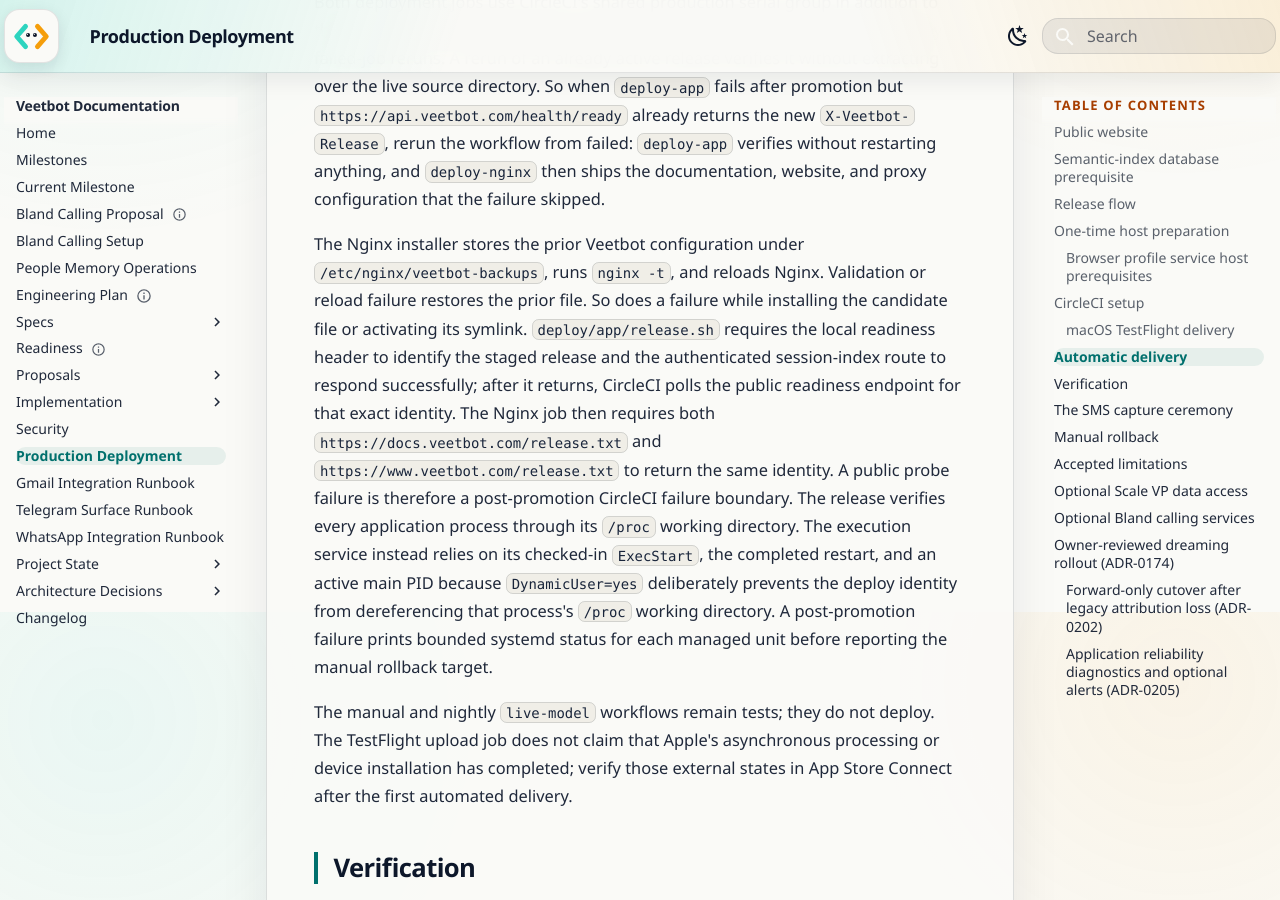
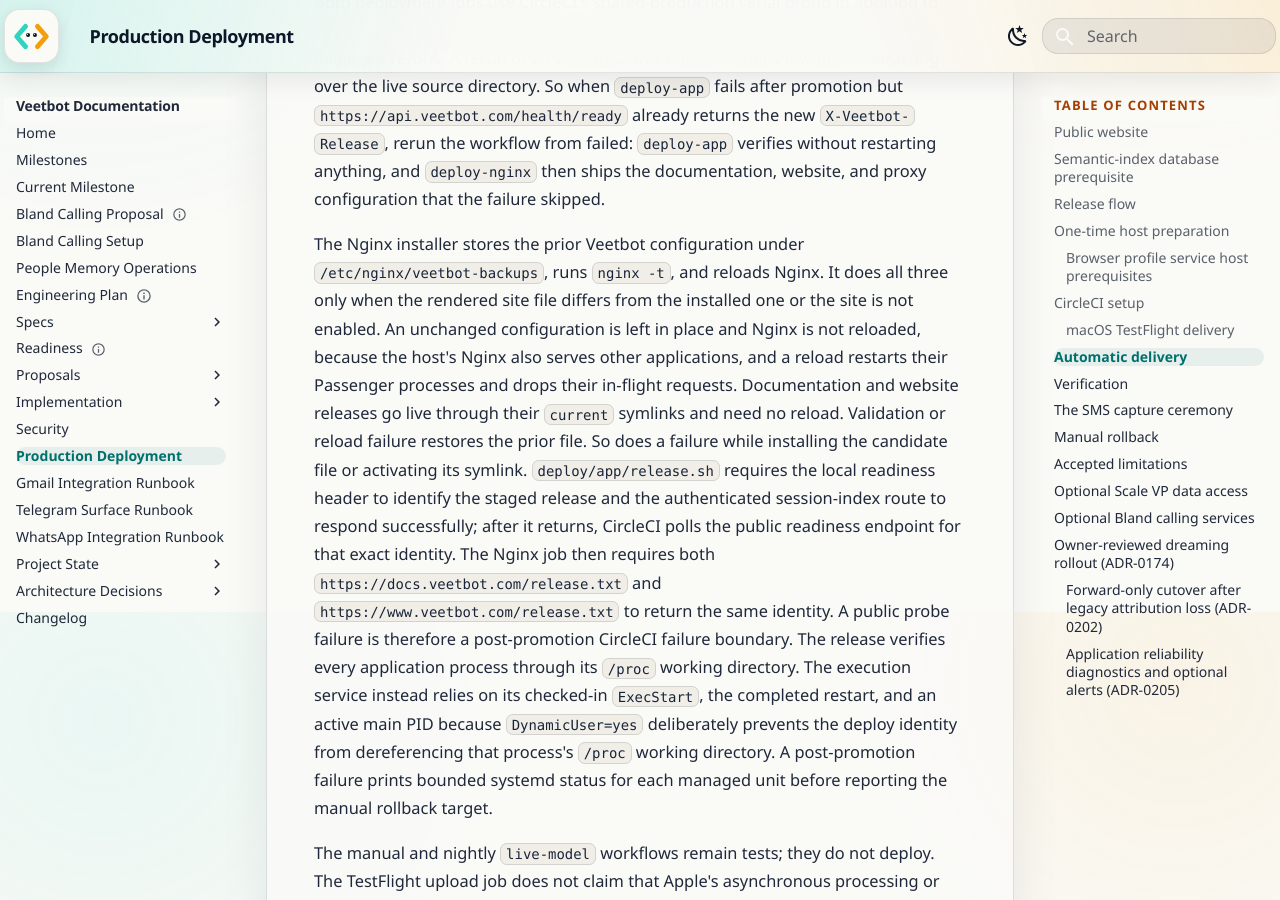
Before and after one commit to avitus/veetbot, an MkDocs documentation site: the page built from docs/deployment.md, in a window 1280 px wide and 900 px high, scrolled down 27288 px. Built offline with MkDocs 1.6.1 and Material for MkDocs 9.7.7, drawn with Linux system fonts in a browser that asks for light colours.

Commit message:
fix(deploy): skip the Nginx reload when the site config is unchanged
The production host's Nginx also serves Memverse through Passenger, and
every reload restarts its application processes and drops in-flight
requests (three 502s at 10:42:13 PDT on 2026-10-18). deploy-nginx reloaded
on every main deploy although nginx/veetbot.conf last changed on
2026-10-02, so all three reloads that Sunday were no-ops.

deploy/nginx/deploy.sh now installs, validates, and reloads only when the
rendered site file differs from the installed one or the site is not
enabled. Documentation and website releases still publish: Nginx serves
them through their current symlinks, so they need no reload. Route-flag
changes (WhatsApp, calling) change the rendered file and still reload.
An unreadable installed file compares as changed and reloads. No sudoers
change: the comparison reads the 0644 site file without sudo.

Completion report
- Files: deploy/nginx/deploy.sh, deploy/nginx/deploy.test.sh,
  docs/deployment.md; citation repair in docs/plan/operational-hardening.md
  and docs/status/citation-ledger.yaml (make citations-fix).
- Reading lane: A (deploy script); diff-derived minimum A.
- Red: bash deploy/nginx/deploy.test.sh failed with "unchanged Nginx
  configuration was reinstalled or reloaded".
- Green: deploy.test.sh passes, covering an unchanged config (no install,
  nginx -t, or reload), a re-enabled identical file (reloads), a WhatsApp
  flag flip (reloads), and a docs publish with an unchanged config
  (no reload).
- make check on the chunk sidecar: exit 0, install 17 s + check 784 s,
  sequential, about 13 min 21 s wall-clock. Slowest stages: the 333-test
  partition (651 s) and the 7204-test unit run (625 s), partly overlapping
  inside make check. Locally, make docs-check failed only on missing mkdocs.
- Docs: docs/deployment.md describes when the Nginx phase reloads.
- Limitations: a real config change still reloads and can still drop
  Memverse requests; Saturday's TLS-renewal reload is outside this repo.
- Deviations from the plan: none. ADRs: none.

Reading-Lane: A

Co-Authored-By: Claude Opus 5.5 <noreply@anthropic.com>
Glen-Conversation: c07826dd-fe5a-4165-9478-c3418a7aa776

```diff
--- a/docs/deployment.md
+++ b/docs/deployment.md
@@ -1079,8 +1079,13 @@ without restarting anything, and `deploy-nginx` then ships the documentation,
 website, and proxy configuration that the failure skipped.
 
 The Nginx installer stores the prior Veetbot configuration under
-`/etc/nginx/veetbot-backups`, runs `nginx -t`, and reloads Nginx. Validation or
-reload failure restores the prior file. So does a failure while installing the
+`/etc/nginx/veetbot-backups`, runs `nginx -t`, and reloads Nginx. It does all
+three only when the rendered site file differs from the installed one or the
+site is not enabled. An unchanged configuration is left in place and Nginx is
+not reloaded, because the host's Nginx also serves other applications, and a
+reload restarts their Passenger processes and drops their in-flight requests.
+Documentation and website releases go live through their `current` symlinks
+and need no reload. Validation or reload failure restores the prior file. So does a failure while installing the
 candidate file or activating its symlink. `deploy/app/release.sh` requires the
 local readiness header to identify the staged release and the authenticated
 session-index route to respond successfully; after it returns, CircleCI polls
--- a/docs/status/citation-ledger.yaml
+++ b/docs/status/citation-ledger.yaml
@@ -328,7 +328,7 @@ citations:
   - cite: "docs/plan/notifications-and-devices.md#docs/plan/multi-device-and-surfaces.md:441"
     excerpt: "## Open questions for review"
     digest: "b6a2adc3e0938fad"
-  - cite: "docs/plan/operational-hardening.md#docs/deployment.md:1426-1429"
+  - cite: "docs/plan/operational-hardening.md#docs/deployment.md:1431-1434"
     excerpt: "This is still a single-server failure domain with no require"
     digest: "f18e7d7e9ebaaad1"
   - cite: "docs/plan/operational-hardening.md#docs/plan/event-log-and-persistence.md:998-1009"
```
Also changed, not shown: docs/plan/operational-hardening.md (+1 -1 lines), 2 other files.
